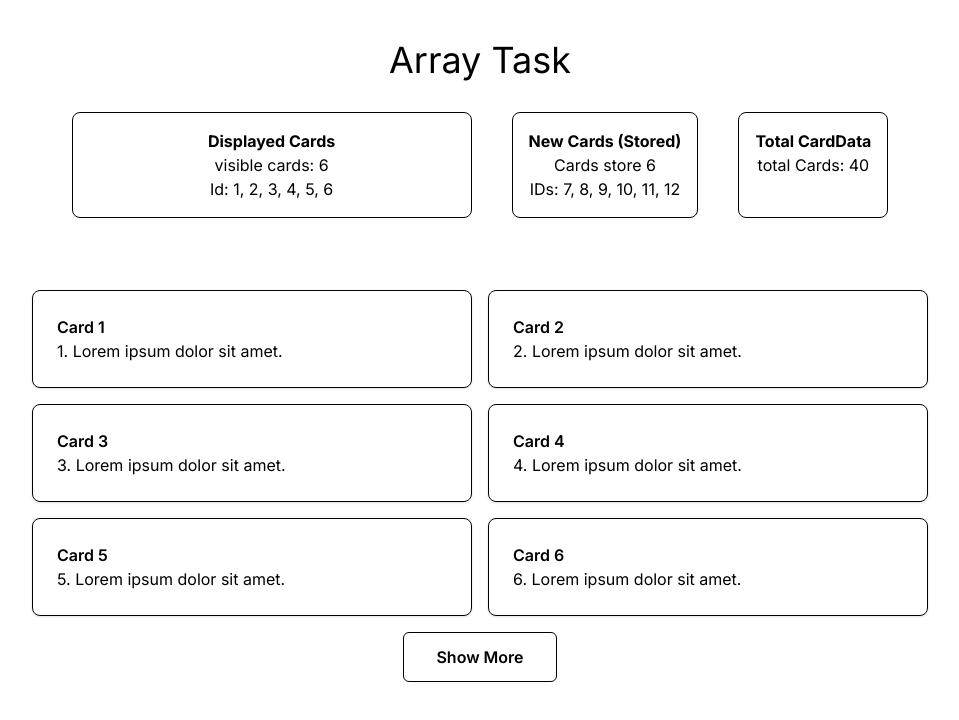
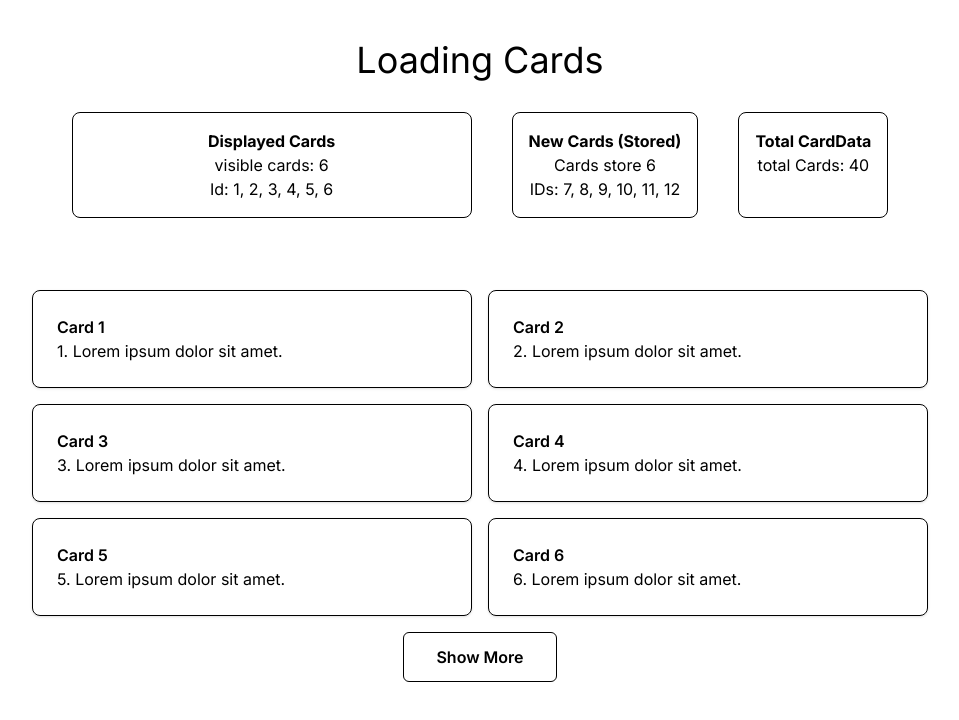
Before and after one commit to BimlaJain/api-test, a Next.js app: page / in a window 1280 px wide. Shown: the top 720 px of the page, without its empty margins (160-1119 px from the left). Built offline with nearby package versions, Linux system fonts and the light colour scheme.

Commit message:
change heading

```diff
--- a/src/components/LoadingData.tsx
+++ b/src/components/LoadingData.tsx
@@ -29,7 +29,7 @@ const LoadingData = () => {
 
     return (
         <div className="pt-10">
-            <h2 className="text-4xl text-center mb-8">Array Task</h2>
+            <h2 className="text-4xl text-center mb-8">Loading Cards</h2>
 
             <div className="flex flex-col md:flex-row justify-center gap-10 mb-10 text-center">
                 <div className="p-4 border rounded-lg  max-w-[400px] w-full">
```
